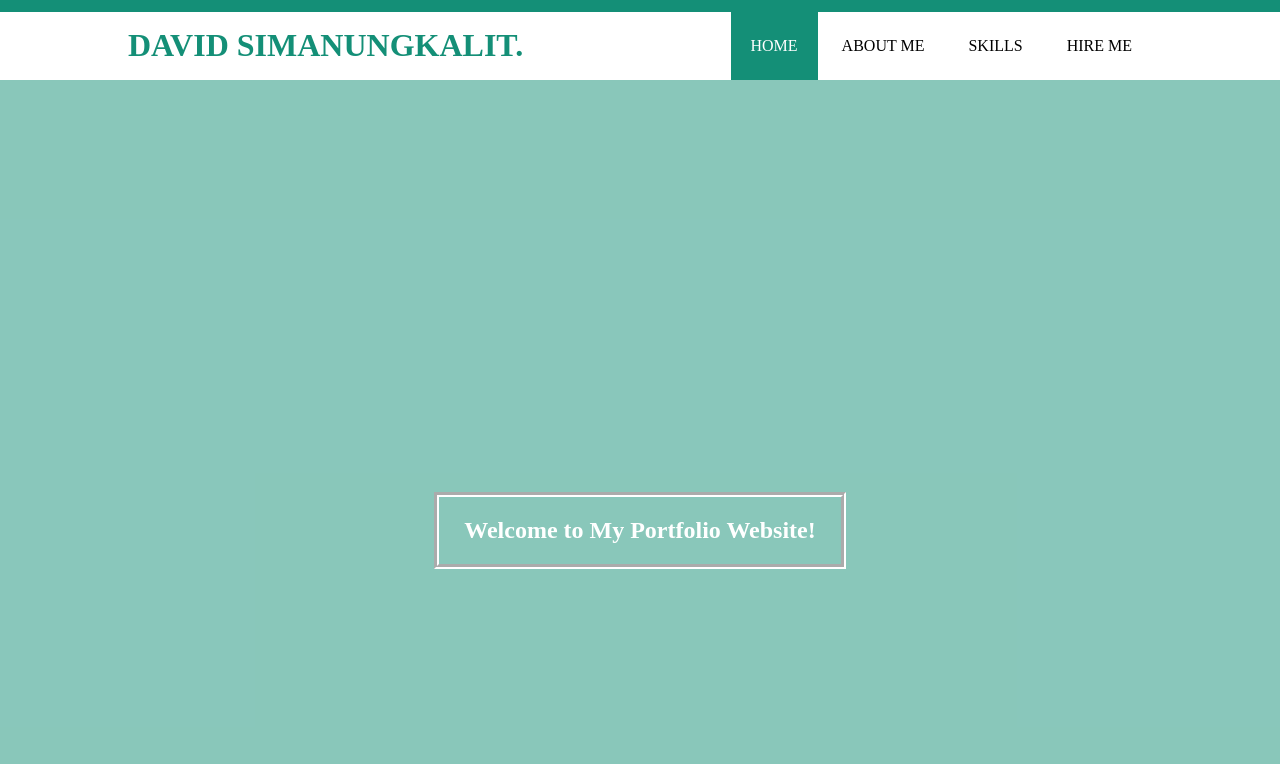
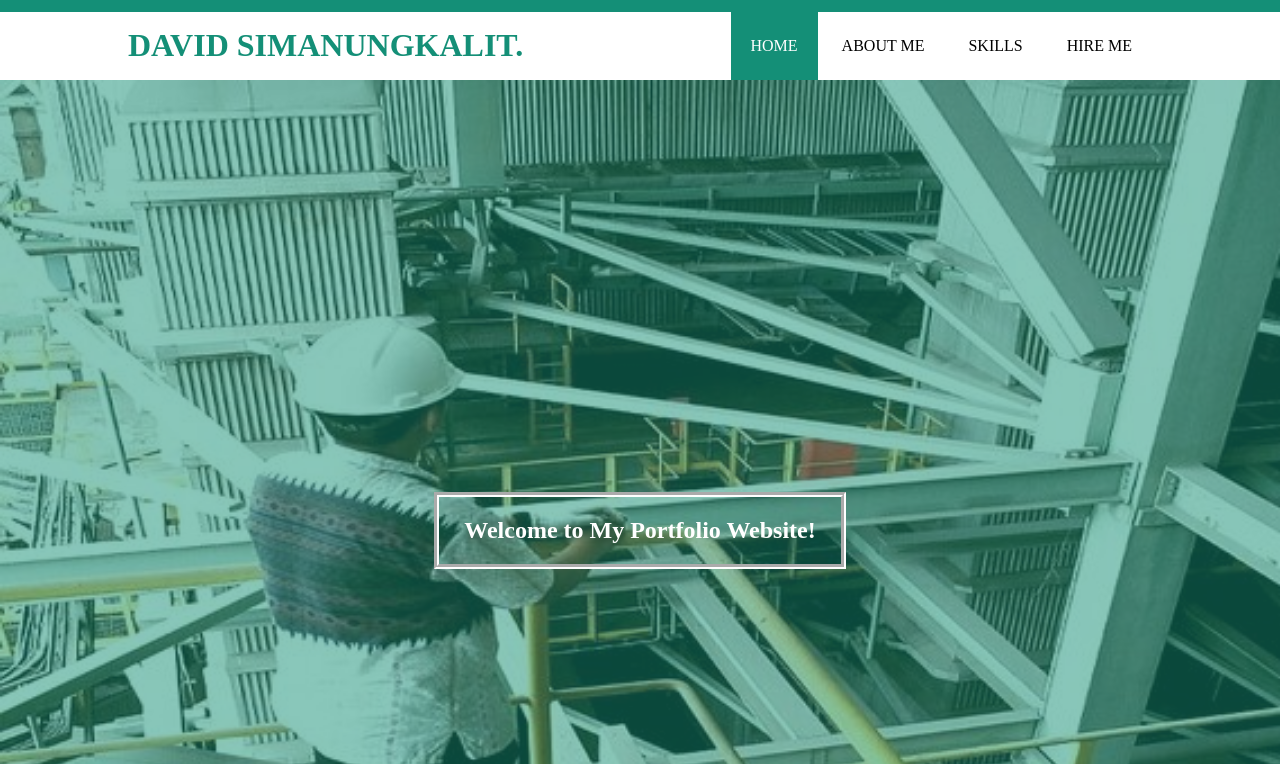
Before and after one commit to dfpsimanungkalit/myportfoliowebsite, a plain HTML site: page index.html in a window 1280 px wide. Shown: the part 36-800 px from the top of the page. Drawn offline with nearby package versions, Linux system fonts and the light colour scheme.

Commit message:
Update style.css

```diff
--- a/style.css
+++ b/style.css
@@ -193,7 +193,7 @@ header ul li a:hover {
 /* Banner */
 .banner {
 	height: 100vh;
-	background-image: url('../img/it61.jpg');
+	background-image: url('it61.jpg');
 	background-size: cover;
 	position: relative;
 	display: flex;
```
